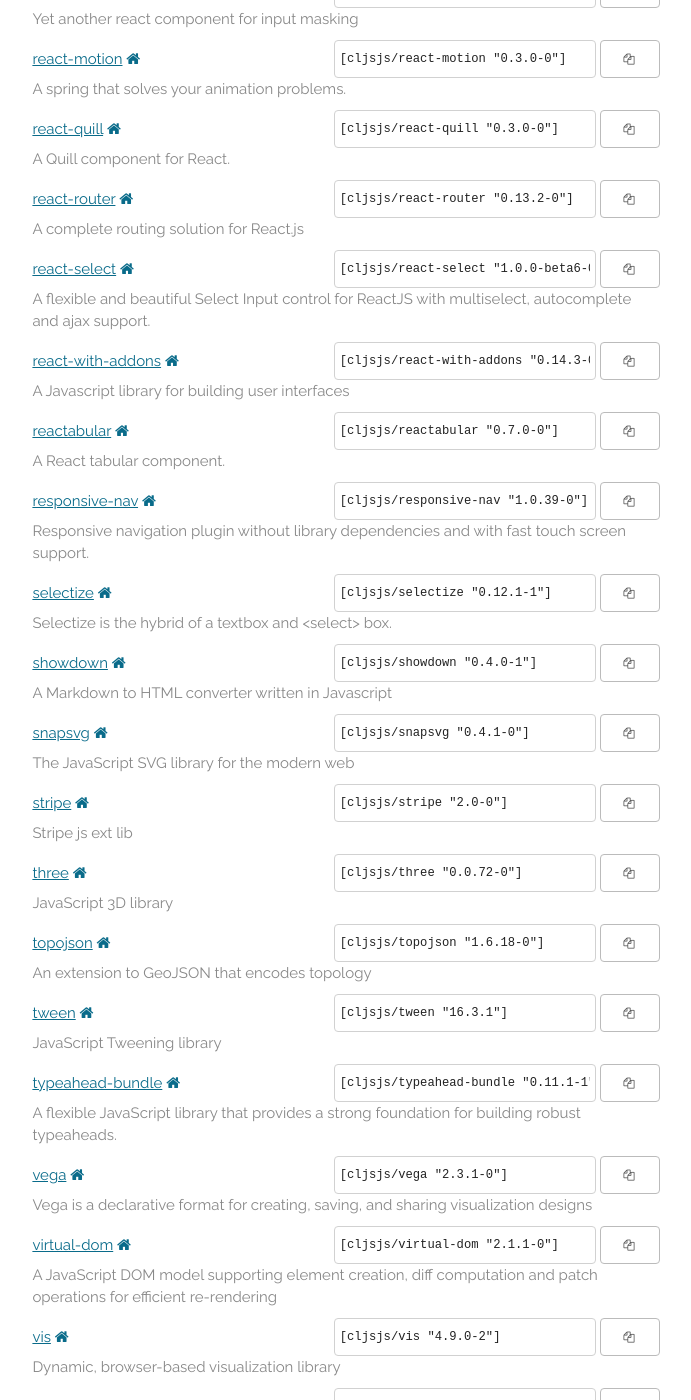
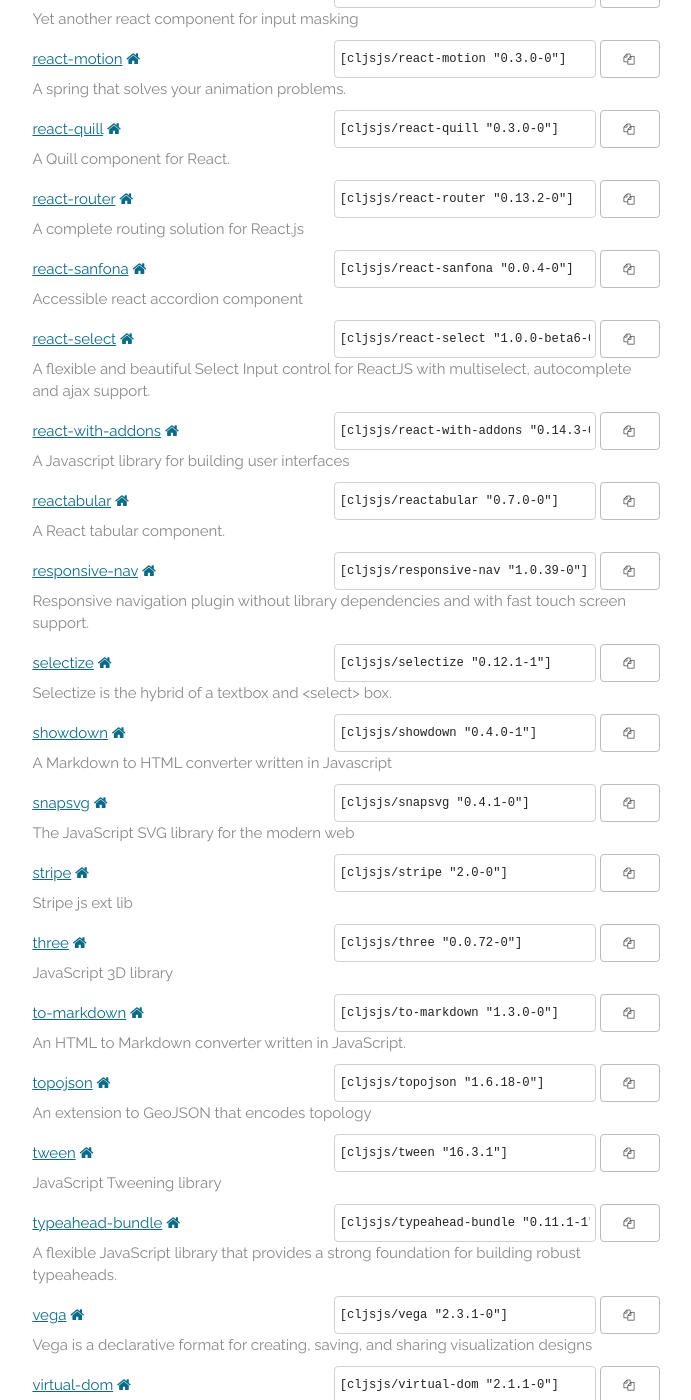
Before and after one commit to cljsjs/cljsjs.github.io, a Jekyll site: the page built from index.markdown, in a window 1280 px wide and 1400 px high, scrolled down 8518 px. Shown: the whole window, without its empty margins (294-985 px from the left). Built offline with Jekyll 4.4.1, drawn with Linux system fonts in a browser that asks for light colours; nearby versions of some CDN libraries; comment, search, counter and statistics services are not loaded.

Commit message:
Automatic update

```diff
--- a/_includes/packages.html
+++ b/_includes/packages.html
@@ -942,6 +942,15 @@
     <p class="description">A complete routing solution for React.js</p>
   </li>
   <li>
+    <a href="https://clojars.org/cljsjs/react-sanfona">react-sanfona</a>
+    <a href="https://github.com/daviferreira/react-sanfona" target="new"><i class="fa fa-home"></i></a>
+    <span class="clojars">
+      <input type="text" value='[cljsjs/react-sanfona "0.0.4-0"]'/>
+      <button data-clipboard-text='[cljsjs/react-sanfona "0.0.4-0"]'><i class="fa fa-copy"></i></button>
+    </span>
+    <p class="description">Accessible react accordion component</p>
+  </li>
+  <li>
     <a href="https://clojars.org/cljsjs/react-select">react-select</a>
     <a href="http://jedwatson.github.io/react-select/" target="new"><i class="fa fa-home"></i></a>
     <span class="clojars">
@@ -1021,6 +1030,15 @@
       <button data-clipboard-text='[cljsjs/three "0.0.72-0"]'><i class="fa fa-copy"></i></button>
     </span>
     <p class="description">JavaScript 3D library</p>
+  </li>
+  <li>
+    <a href="https://clojars.org/cljsjs/to-markdown">to-markdown</a>
+    <a href="https://github.com/domchristie/to-markdown" target="new"><i class="fa fa-home"></i></a>
+    <span class="clojars">
+      <input type="text" value='[cljsjs/to-markdown "1.3.0-0"]'/>
+      <button data-clipboard-text='[cljsjs/to-markdown "1.3.0-0"]'><i class="fa fa-copy"></i></button>
+    </span>
+    <p class="description">An HTML to Markdown converter written in JavaScript.</p>
   </li>
   <li>
     <a href="https://clojars.org/cljsjs/topojson">topojson</a>
```
